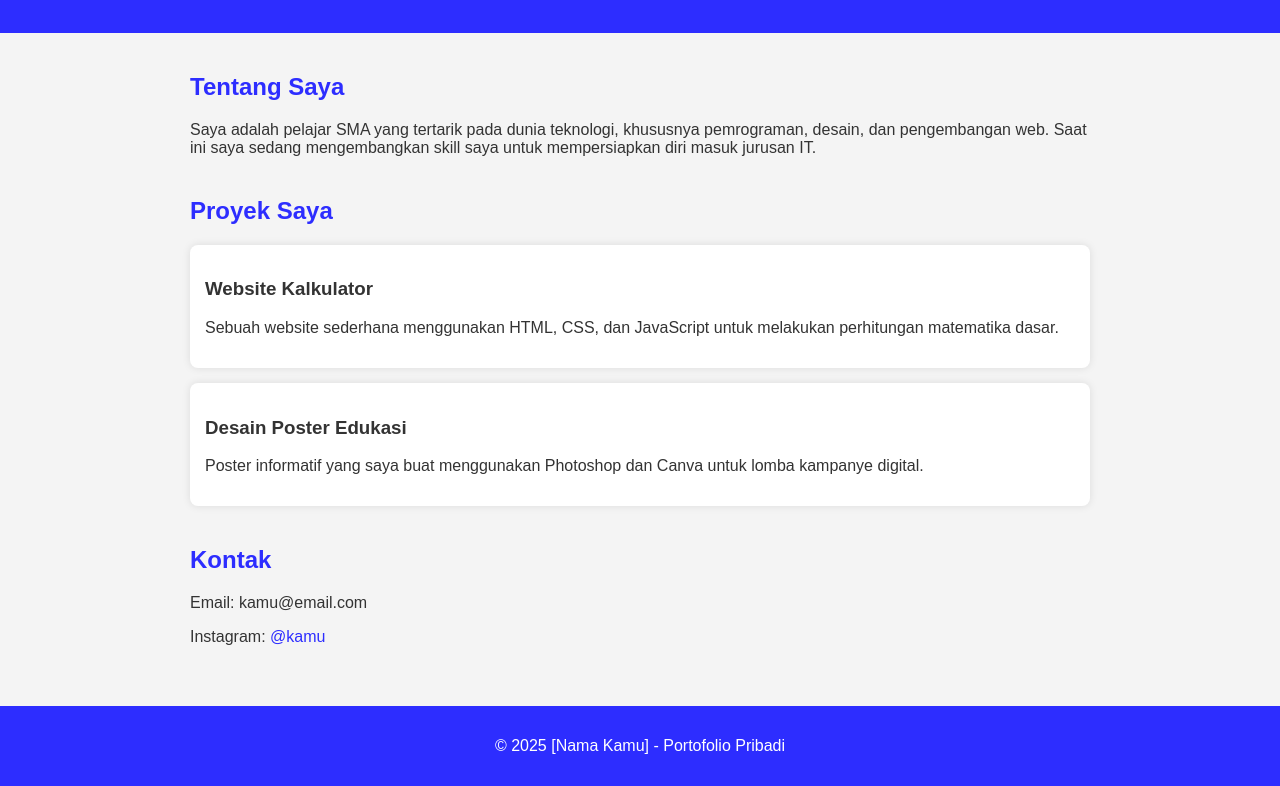
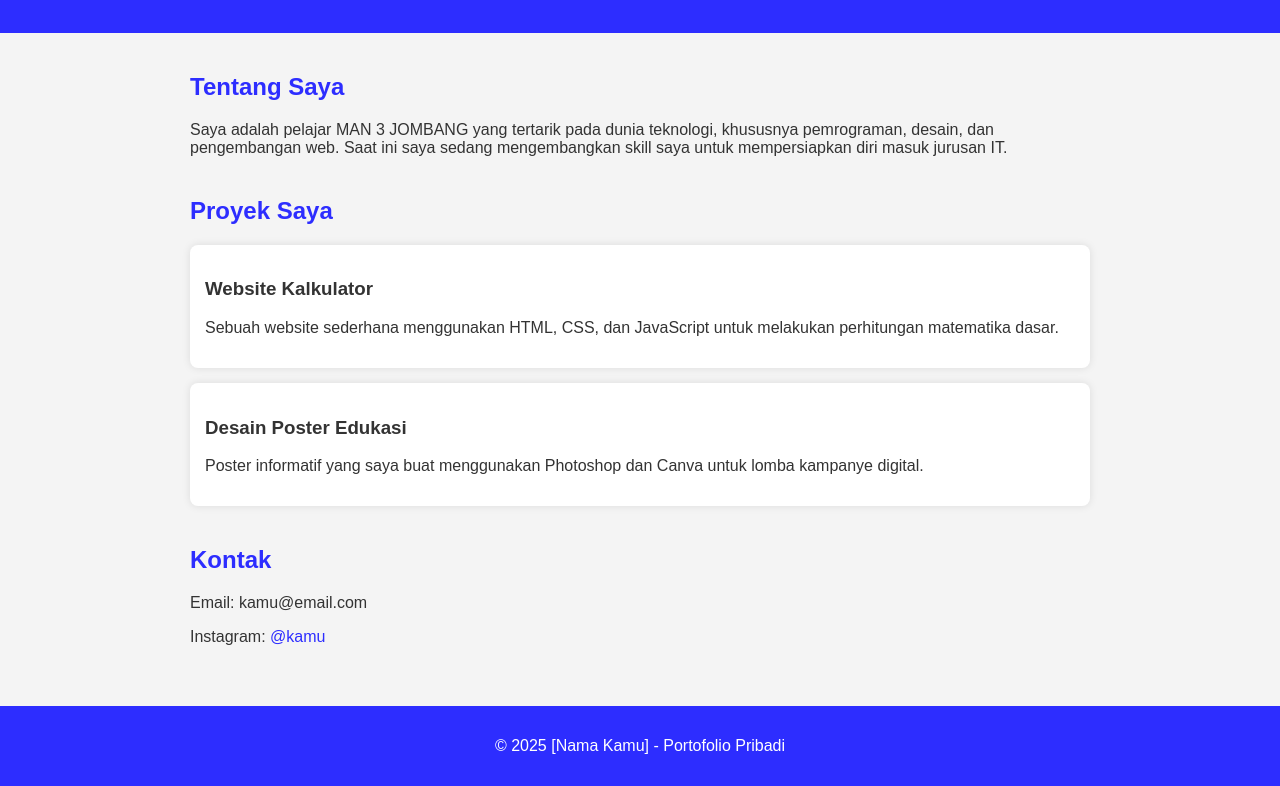
Before and after one commit to adelio11/Portofolio-milik-Rafie-Adelio-Wazif, a plain HTML site: page index.html in a window 1280 px wide. Shown: the part 121-907 px from the top of the page. Drawn offline with Linux system fonts and the light colour scheme.

Commit message:
Update index.html

```diff
--- a/index.html
+++ b/index.html
@@ -59,7 +59,7 @@
   <div class="container">
     <section class="section">
       <h2>Tentang Saya</h2>
-      <p>Saya adalah pelajar SMA yang tertarik pada dunia teknologi, khususnya pemrograman, desain, dan pengembangan web. Saat ini saya sedang mengembangkan skill saya untuk mempersiapkan diri masuk jurusan IT.</p>
+      <p>Saya adalah pelajar MAN 3 JOMBANG yang tertarik pada dunia teknologi, khususnya pemrograman, desain, dan pengembangan web. Saat ini saya sedang mengembangkan skill saya untuk mempersiapkan diri masuk jurusan IT.</p>
     </section>
 
     <section class="section">
```
